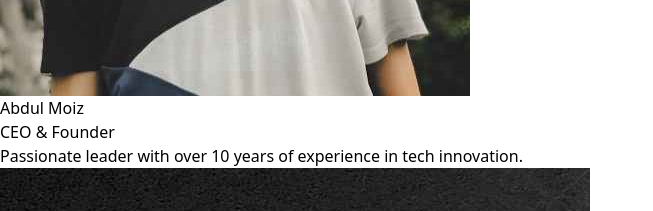
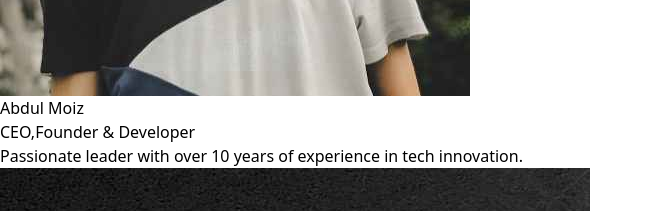
Before and after one commit to HassanHanif72/furniro-react-website, a React (Vite) app: page /about in a window 1280 px wide. Shown: the part 2560-2771 px from the top of the page, without its empty margins (0-653 px from the left). Built offline with nearby package versions, Linux system fonts and the light colour scheme; no server answers.

Commit message:
complete

```diff
--- a/src/pages/About.jsx
+++ b/src/pages/About.jsx
@@ -42,7 +42,7 @@ const About = () => {
             <div className="bg-white p-8 rounded-lg shadow-md text-center">
               <img className="mx-auto h-32 w-32 rounded-full object-cover" src={dp1} alt="Team Member 1" />
               <h3 className="mt-6 text-lg font-medium text-gray-900">Abdul Moiz</h3>
-              <p className="mt-2 text-base text-gray-500">CEO & Founder</p>
+              <p className="mt-2 text-base text-gray-500">CEO,Founder & Developer</p>
               <p className="mt-4 text-sm text-gray-400">
                 Passionate leader with over 10 years of experience in tech innovation.
               </p>
```
